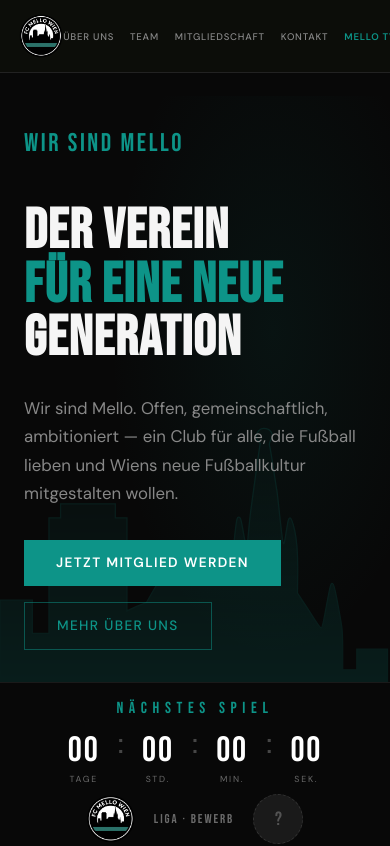
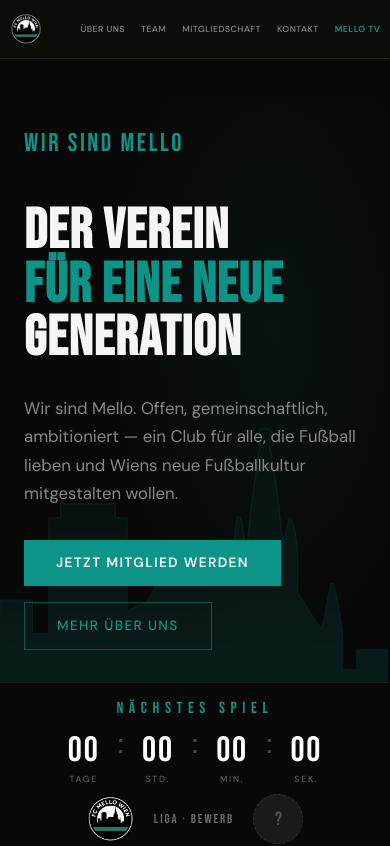
Before and after one commit to mellowien/mello-new, a Next.js app: page / in a window 390 px wide. Shown: the top 846 px of the page. Built offline with nearby package versions, Linux system fonts and the light colour scheme.

Commit message:
Header mobile angepasst

```diff
--- a/components/Header.tsx
+++ b/components/Header.tsx
@@ -12,70 +12,184 @@
 export default function Header() {
   return (
     <header style={{
-      position: "fixed", top: 0, left: 0, right: 0, zIndex: 50,
+      position: "fixed",
+      top: 0,
+      left: 0,
+      right: 0,
+      zIndex: 50,
       background: "rgba(13,15,10,0.85)",
       backdropFilter: "blur(12px)",
       borderBottom: "1px solid #222222",
     }}>
       <style>{`
+
+        /* MOBILE */
         @media (max-width: 768px) {
-          .header-inner { padding: 0 1.2rem !important; height: 72px !important; }
-          .header-mello { display: none !important; }
-          .desktop-nav  { display: none !important; }
-          .mobile-nav   { display: flex !important; }
-          .header-logo  { width: 44px !important; height: 44px !important; }
+
+          .header-inner {
+            padding: 0 0.6rem !important;
+            height: 58px !important;
+          }
+
+          .header-logo {
+            width: 32px !important;
+            height: 32px !important;
+          }
+
+          .header-mello {
+            display: none !important;
+          }
+
+          .desktop-nav {
+            display: none !important;
+          }
+
+          .mobile-nav {
+            display: flex !important;
+            align-items: center;
+            gap: 0.45rem;
+          }
+
+          .mobile-nav a {
+            font-size: .55rem !important;
+            letter-spacing: .05em !important;
+            white-space: nowrap;
+          }
+
         }
-        .mobile-nav { display: none; align-items: center; gap: 1rem; flex-wrap: nowrap; }
+
+        /* default */
+        .mobile-nav {
+          display: none;
+          align-items: center;
+          gap: 1rem;
+          flex-wrap: nowrap;
+        }
+
       `}</style>
 
-      <div className="header-inner" style={{
-        padding: "0 3rem", height: "96px",
-        display: "flex", alignItems: "center", justifyContent: "space-between",
-      }}>
+      <div
+        className="header-inner"
+        style={{
+          padding: "0 3rem",
+          height: "96px",
+          display: "flex",
+          alignItems: "center",
+          justifyContent: "space-between",
+        }}
+      >
 
         {/* Logo + MELLO */}
-        <Link href="/" style={{ display: "flex", alignItems: "center", gap: "1.2rem", textDecoration: "none" }}>
-          <img className="header-logo" src="/logo.png" alt="FC Mello Wien"
-            style={{ width: "62px", height: "62px", borderRadius: "50%" }} />
-          <span className="header-mello" style={{
-            fontFamily: "var(--font-display, 'Bebas Neue', sans-serif)",
-            fontSize: "2.8rem", letterSpacing: ".12em",
-            color: "#f5f5f5", WebkitFontSmoothing: "antialiased", lineHeight: 1,
-          }}>MELLO</span>
+        <Link
+          href="/"
+          style={{
+            display: "flex",
+            alignItems: "center",
+            gap: "1.2rem",
+            textDecoration: "none",
+          }}
+        >
+          <img
+            className="header-logo"
+            src="/logo.png"
+            alt="FC Mello Wien"
+            style={{
+              width: "62px",
+              height: "62px",
+              borderRadius: "50%",
+            }}
+          />
+
+          <span
+            className="header-mello"
+            style={{
+              fontFamily: "var(--font-display, 'Bebas Neue', sans-serif)",
+              fontSize: "2.8rem",
+              letterSpacing: ".12em",
+              color: "#f5f5f5",
+              WebkitFontSmoothing: "antialiased",
+              lineHeight: 1,
+            }}
+          >
+            MELLO
+          </span>
         </Link>
 
         {/* Desktop nav */}
-        <nav className="desktop-nav" style={{ display: "flex", alignItems: "center", gap: "2.5rem" }}>
+        <nav
+          className="desktop-nav"
+          style={{
+            display: "flex",
+            alignItems: "center",
+            gap: "2.5rem",
+          }}
+        >
           {navLinks.map((l) => (
-            <Link key={l.href} href={l.href} style={{
-              color: "#888888", textDecoration: "none",
-              fontSize: ".85rem", fontWeight: 500,
-              letterSpacing: ".12em", textTransform: "uppercase",
-            }}>{l.name}</Link>
+            <Link
+              key={l.href}
+              href={l.href}
+              style={{
+                color: "#888888",
+                textDecoration: "none",
+                fontSize: ".85rem",
+                fontWeight: 500,
+                letterSpacing: ".12em",
+                textTransform: "uppercase",
+              }}
+            >
+              {l.name}
+            </Link>
           ))}
-          <Link href="/tv" style={{
-            color: "#0d9488", textDecoration: "none",
-            fontSize: ".85rem", fontWeight: 600,
-            letterSpacing: ".12em", textTransform: "uppercase",
-          }}>Mello TV</Link>
+
+          <Link
+            href="/tv"
+            style={{
+              color: "#0d9488",
+              textDecoration: "none",
+              fontSize: ".85rem",
+              fontWeight: 600,
+              letterSpacing: ".12em",
+              textTransform: "uppercase",
+            }}
+          >
+            Mello TV
+          </Link>
         </nav>
 
-        {/* Mobile nav — direkt sichtbar, kein Dropdown */}
+        {/* Mobile nav */}
         <nav className="mobile-nav">
           {navLinks.map((l) => (
-            <Link key={l.href} href={l.href} style={{
-              color: "#888888", textDecoration: "none",
-              fontSize: ".6rem", fontWeight: 500,
-              letterSpacing: ".08em", textTransform: "uppercase",
+            <Link
+              key={l.href}
+              href={l.href}
+              style={{
+                color: "#888888",
+                textDecoration: "none",
+                fontSize: ".55rem",
+                fontWeight: 500,
+                letterSpacing: ".05em",
+                textTransform: "uppercase",
+                whiteSpace: "nowrap",
+              }}
+            >
+              {l.name}
+            </Link>
+          ))}
+
+          <Link
+            href="/tv"
+            style={{
+              color: "#0d9488",
+              textDecoration: "none",
+              fontSize: ".55rem",
+              fontWeight: 600,
+              letterSpacing: ".05em",
+              textTransform: "uppercase",
               whiteSpace: "nowrap",
-            }}>{l.name}</Link>
-          ))}
-          <Link href="/tv" style={{
-            color: "#0d9488", textDecoration: "none",
-            fontSize: ".6rem", fontWeight: 600,
-            letterSpacing: ".08em", textTransform: "uppercase",
-            whiteSpace: "nowrap",
-          }}>Mello TV</Link>
+            }}
+          >
+            Mello TV
+          </Link>
         </nav>
 
       </div>
```
